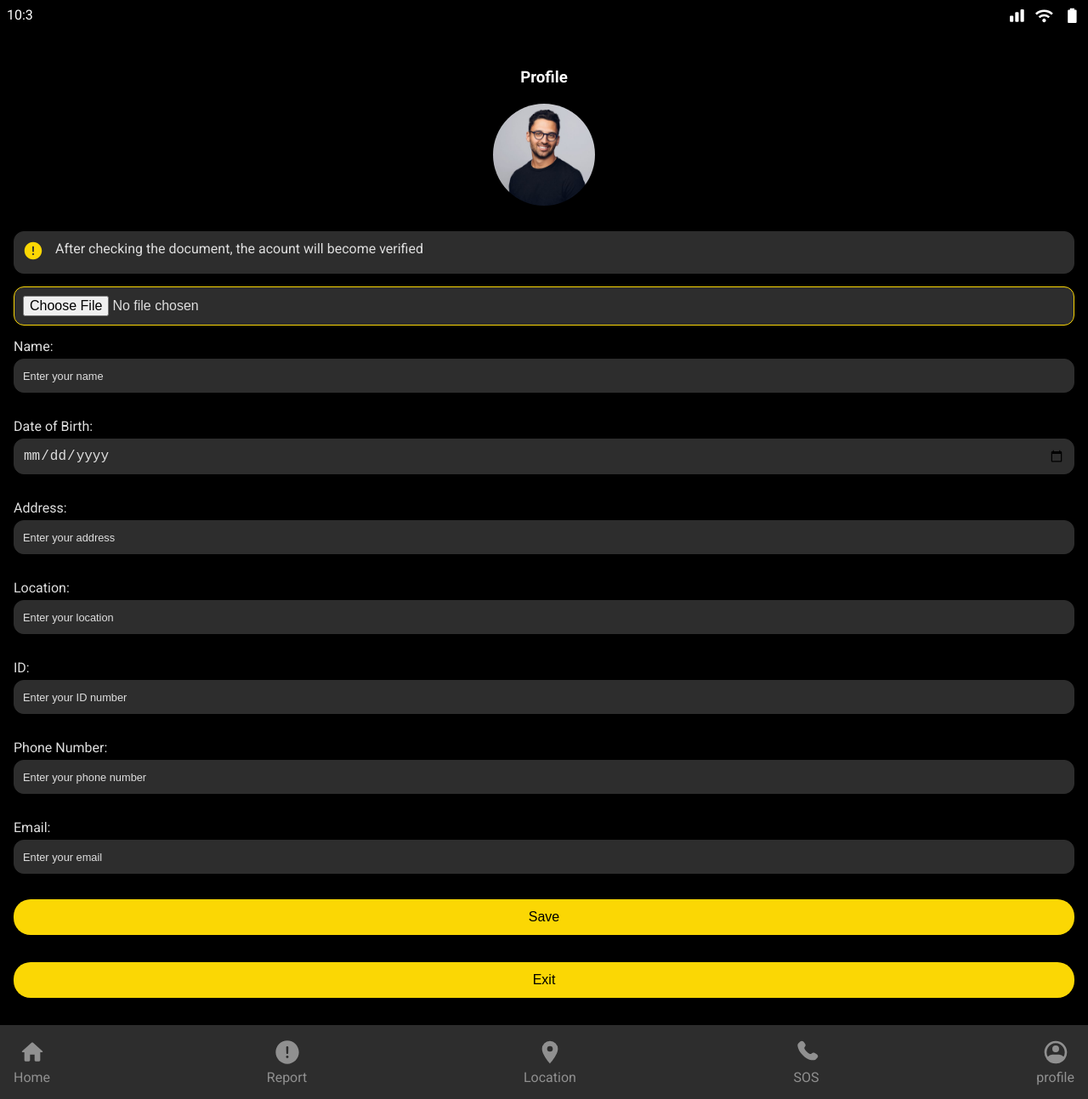
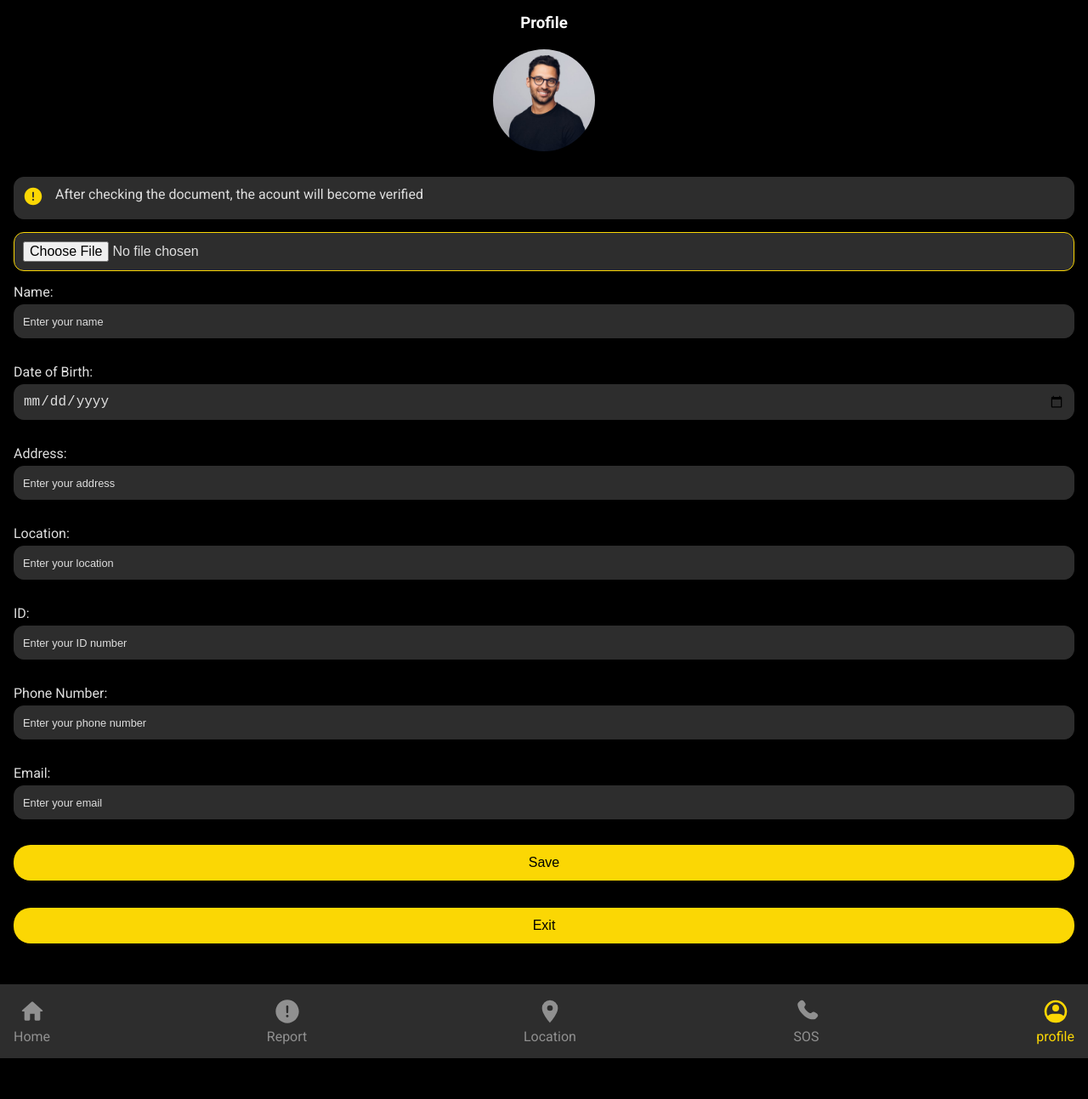
Before and after one commit to favour748/crs, a plain HTML site: page profile-page.html in a window 1280 px wide. Shown: the whole page at 85% size. After the commit the page ends 1245 px from the top, so only its background shows below. Drawn offline with Linux system fonts and the light colour scheme.

Commit message:
third change

```diff
--- a/css/home-page.css
+++ b/css/home-page.css
@@ -5,10 +5,10 @@ body {
   padding: 0;
   background-color: black;
   color: white;
+  height: 100vh;
 }
 
 header {
-  padding: 2rem;
   background-color: #333;
   display: flex;
   gap: 8px;
@@ -18,9 +18,9 @@ header {
   width: 10%;
 }
 .search-bar {
-  padding: 4px;
+  padding: 8px 10px;
   border-radius: 20px;
-  width: 90%;
+  width: 100%;
   border: none;
   background-color: black;
 }
@@ -120,7 +120,8 @@ footer a p {
   padding: 0;
   margin: 0;
 }
-footer a p:hover{
+
+footer a .active {
   color: #fbd704;
 }
 a {
--- a/css/location.css
+++ b/css/location.css
@@ -123,6 +123,9 @@ footer a p {
   padding: 0;
   margin: 0;
 }
+footer a .active {
+  color: #fbd704;
+}
 a {
   text-align: center;
   text-decoration: none;
--- a/css/profile-page.css
+++ b/css/profile-page.css
@@ -13,38 +13,16 @@ body {
   height: 100vh;
 }
 
-header {
-  background-color: black;
-  color: white;
-  display: flex;
-  justify-content: space-between;
-  height: 10%;
-}
-header p {
-  padding: 0;
-  margin: 0.5rem;
-}
 .icon {
   margin: 0.5rem;
   gap: 12px;
   display: flex;
   justify-content: space-between;
 }
-/* body {
-  font-family: Arial, sans-serif;
-  background-color: #f4f4f4;
-  margin: 0;
-  padding: 0;
-  display: flex;
-  justify-content: center;
-  align-items: center;
-  height: 100vh;
-} */
 
 .profile-container {
-  padding: 0 1rem;
+  padding: 1rem;
   width: 100%;
-
   text-align: center;
 }
 
@@ -144,6 +122,9 @@ footer a p {
   padding: 0;
   margin: 0;
 }
+footer a .active {
+  color: #fbd704;
+}
 a {
   text-align: center;
   text-decoration: none;
--- a/css/report-page.css
+++ b/css/report-page.css
@@ -131,6 +131,9 @@ footer a p {
   padding: 0;
   margin: 0;
 }
+footer a .active {
+  color: #fbd704;
+}
 a {
   text-align: center;
   text-decoration: none;
--- a/css/sos-page.css
+++ b/css/sos-page.css
@@ -129,6 +129,9 @@ footer a p {
   padding: 0;
   margin: 0;
 }
+footer a .active {
+  color: #fbd704;
+}
 a {
   text-align: center;
   text-decoration: none;
--- a/profile-page.html
+++ b/profile-page.html
@@ -13,50 +13,6 @@
     <link rel="stylesheet" href="/css/profile-page.css" />
   </head>
   <body>
-    <header>
-      <p>10:3</p>
-      <div class="icon">
-        <div>
-          <svg
-            xmlns="http://www.w3.org/2000/svg"
-            width="1.3em"
-            height="1.3em"
-            viewBox="0 0 20 20"
-          >
-            <path
-              fill="white"
-              d="M2 11a1 1 0 0 1 1-1h2a1 1 0 0 1 1 1v5a1 1 0 0 1-1 1H3a1 1 0 0 1-1-1zm6-4a1 1 0 0 1 1-1h2a1 1 0 0 1 1 1v9a1 1 0 0 1-1 1H9a1 1 0 0 1-1-1zm6-3a1 1 0 0 1 1-1h2a1 1 0 0 1 1 1v12a1 1 0 0 1-1 1h-2a1 1 0 0 1-1-1z"
-            />
-          </svg>
-        </div>
-        <div>
-          <svg
-            xmlns="http://www.w3.org/2000/svg"
-            width="1.3em"
-            height="1.3em"
-            viewBox="0 0 24 24"
-          >
-            <path
-              fill="white"
-              d="M12 21q-1.05 0-1.775-.725T9.5 18.5t.725-1.775T12 16t1.775.725t.725 1.775t-.725 1.775T12 21m-5.65-5.65l-2.1-2.15q1.475-1.475 3.463-2.337T12 10t4.288.875t3.462 2.375l-2.1 2.1q-1.1-1.1-2.55-1.725T12 13t-3.1.625t-2.55 1.725M2.1 11.1L0 9q2.3-2.35 5.375-3.675T12 4t6.625 1.325T24 9l-2.1 2.1q-1.925-1.925-4.462-3.012T12 7T6.563 8.088T2.1 11.1"
-            />
-          </svg>
-        </div>
-        <div>
-          <svg
-            xmlns="http://www.w3.org/2000/svg"
-            width="1.3em"
-            height="1.3em"
-            viewBox="0 0 24 24"
-          >
-            <path
-              fill="white"
-              d="M16.67 4H15V2H9v2H7.33A1.33 1.33 0 0 0 6 5.33v15.34C6 21.4 6.6 22 7.33 22h9.34A1.33 1.33 0 0 0 18 20.67V5.33C18 4.6 17.4 4 16.67 4"
-            />
-          </svg>
-        </div>
-      </div>
-    </header>
     <div class="profile-container">
       <h3>Profile</h3>
 
@@ -232,13 +188,13 @@
           viewBox="0 0 24 24"
         >
           <path
-            fill="#909090"
+            fill="#fbd704"
             fill-rule="evenodd"
             d="M12 4a8 8 0 0 0-6.96 11.947A4.99 4.99 0 0 1 9 14h6a4.99 4.99 0 0 1 3.96 1.947A8 8 0 0 0 12 4m7.943 14.076q.188-.245.36-.502A9.96 9.96 0 0 0 22 12c0-5.523-4.477-10-10-10S2 6.477 2 12a9.96 9.96 0 0 0 2.057 6.076l-.005.018l.355.413A9.98 9.98 0 0 0 12 22q.324 0 .644-.02a9.95 9.95 0 0 0 5.031-1.745a10 10 0 0 0 1.918-1.728l.355-.413zM12 6a3 3 0 1 0 0 6a3 3 0 0 0 0-6"
             clip-rule="evenodd"
           />
         </svg>
-        <p>profile</p></a
+        <p class="active">profile</p></a
       >
     </footer>
     <script src="./js/profile-page.js"></script>
```
Also changed, not shown: home-page.html (+2 -2 lines), location.html (+17 -9 lines), report-page.html (+3 -3 lines), sos.page.html (+3 -3 lines).
